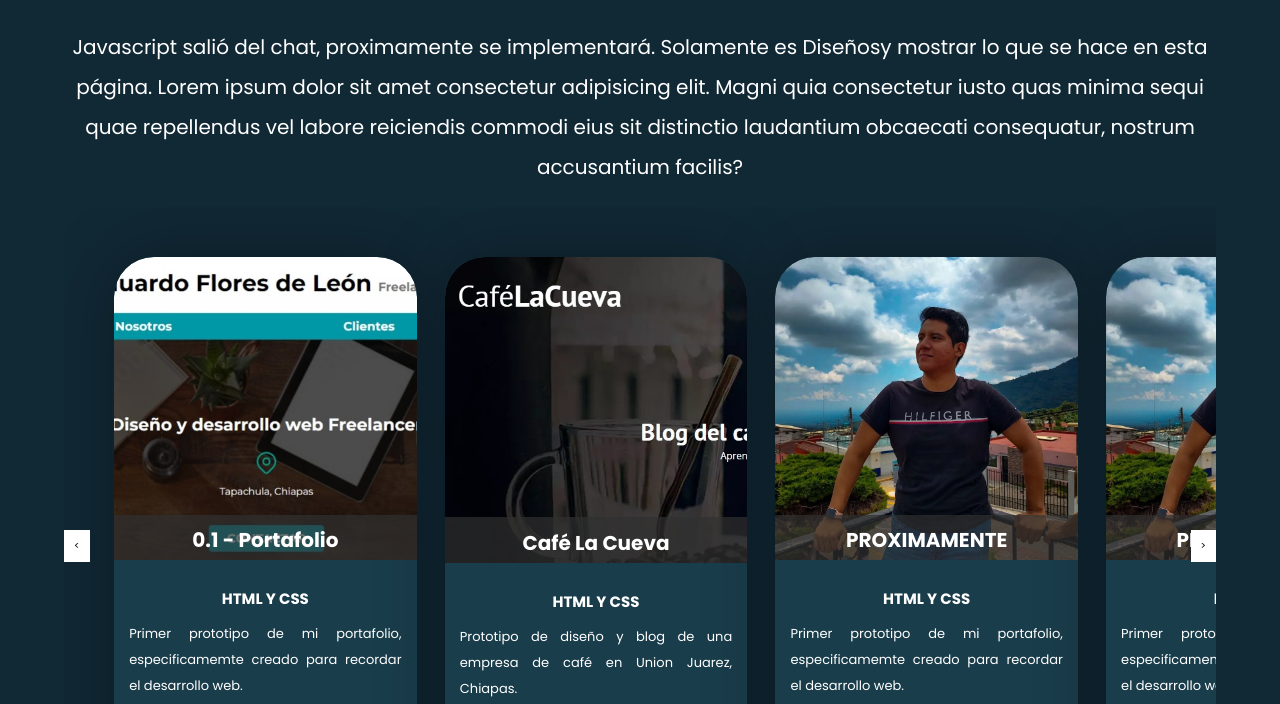
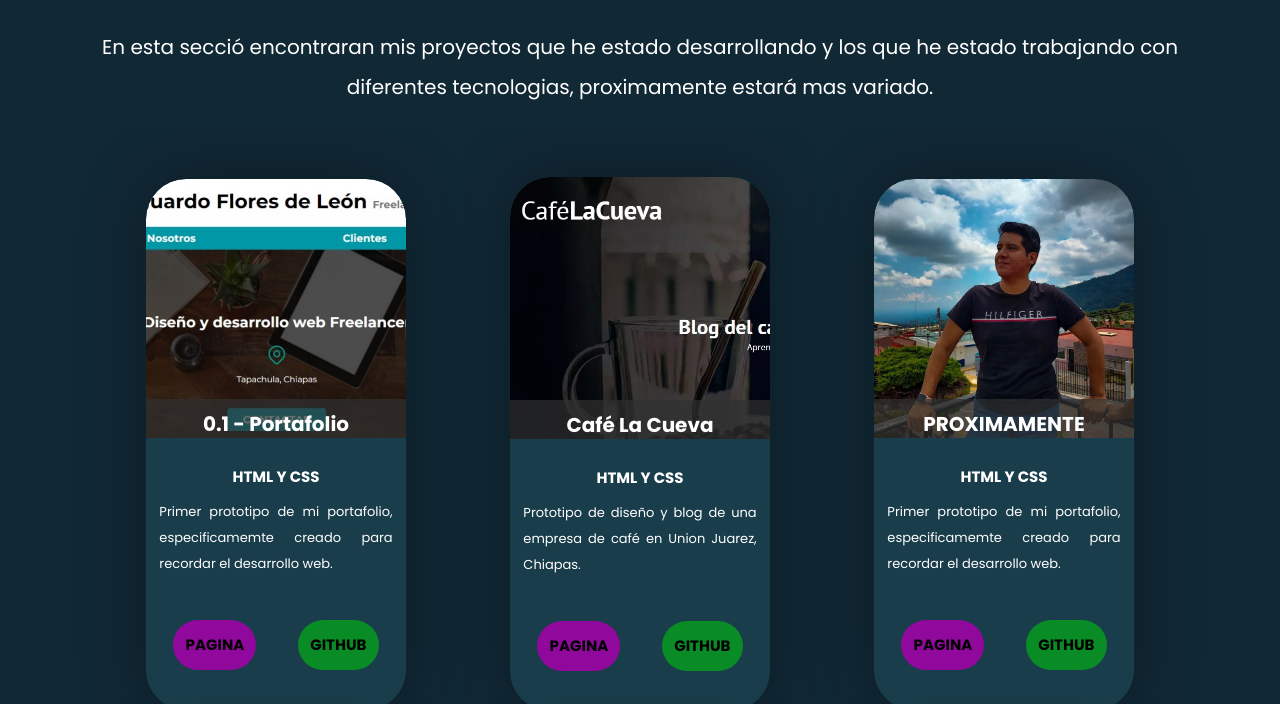
Before and after one commit to EduFlores17/Portafolio--Edu-Flores, a plain HTML site: page Proyectos.html in a window 1280 px wide. Shown: the part 376-1080 px from the top of the page. Drawn offline with Linux system fonts and the light colour scheme.

Commit message:
correccion sin js, por ahora

```diff
--- a/Proyectos.html
+++ b/Proyectos.html
@@ -39,13 +39,12 @@
         <div class="contcard__texto">
             <h1 class="centrar-texto">Mis Proyectos</h1>
             <h3 class="centrar-texto">Desarrollo web</h3>
-            <p class="centrar-texto">Javascript salió del chat, proximamente se implementará. Solamente es Diseñosy mostrar
-                lo que se hace en esta página. Lorem ipsum dolor sit amet consectetur adipisicing elit. Magni quia consectetur iusto quas minima sequi quae repellendus vel labore reiciendis commodi eius sit distinctio laudantium obcaecati consequatur, nostrum accusantium facilis?
+            <p class="centrar-texto">
+                En esta secció encontraran mis proyectos que he estado desarrollando y los que he estado trabajando
+                con diferentes tecnologias, proximamente estará mas variado.
             </p>
         </div>
 
-        <div class="carousel">
-            <button class="carousel-button left" id="prevButton">&lt;</button>
 
             <div class="cards-container">
                 <div class="cards">
@@ -162,12 +161,8 @@
                             </div>
                         </div>
                     </div>
-
                 </div>
             </div>
-
-            <button class="carousel-button right" id="nextButton">&gt;</button>
-        </div>
     </main>
 
     <article class="contenedor condesing">
@@ -176,8 +171,7 @@
             <h3 class="centrar-texto">Diseños y publicidad</h3>
         </div>
 
-        <div class="carousel">
-            <button class="carousel-button left" id="prevButton1">&lt;</button>
+
 
             <div class="cards-container">
                 <div class="cards" id="cards1">
@@ -296,9 +290,6 @@
 
                 </div>
             </div>
-
-            <button class="carousel-button right" id="nextButton1">&gt;</button>
-        </div>
     </article>
 
 
@@ -324,7 +315,7 @@
             </div>
         </div>
     </footer>
-    <script src="js/scripts.js"></script>
+
 </body>
 
 </html>
--- a/css/styles.css
+++ b/css/styles.css
@@ -647,46 +647,13 @@ ul{
         margin-top: 70%;
     }
 
-    .carousel {
-        display: flex;
-        align-items: center;
-        position: relative;
-    }
-
-    .cards-container {
-        overflow: hidden;
-        width: 100%;
-        padding: 5rem;
-        display: flex;
-        gap: 3rem;
-        transition: 2s ease;
-        justify-content: left;
-    }
-
-
+}
 
     .cards {
-        display: flex;
-        gap: 2.8rem; /* Ajustar el espacio entre tarjetas */
-        transition: transform 0.5s ease;
-    }
-
-    .carousel-button {
-        background-color: var(--button-bg, #fff);
-        border: none;
-        padding: 1rem;
-        cursor: pointer;
-        z-index: 1;
-    }
-
-    .left {
-        position: absolute;
-        left: 0;
-    }
-
-    .right {
-        position: absolute;
-        right: 0;
+        display: grid;
+        grid-template-columns: repeat(1, 1fr);
+        justify-items: center;
+        gap: 4rem;
     }
 
     .card {
@@ -695,8 +662,8 @@ ul{
         overflow: hidden;
         transition: box-shadow 0.5s ease, transform 2s ease;
         box-shadow: 0 0 7rem rgba(0, 0, 0, 0.3);
-        flex: 0 0 calc((79.2% - 6rem) / 4); /* Ajustar el ancho de cada tarjeta */
-        max-width: calc((48.2% - 25rem) / 3); /* Asegurar un tamaño máximo */
+        max-width: 100%;
+
     }
 
     .card:hover {
@@ -743,7 +710,8 @@ ul{
     }
 
     .card-botons {
-        display: flex;
+        display: grid;
+        grid-template-columns: repeat(2,1fr);
         gap: .6rem;
         justify-content: center;
         align-content: center;
@@ -784,7 +752,7 @@ ul{
     .card-content {
         margin-top: 3rem;
     }
-}
+
 
 @media (min-width: 410px
 ){
@@ -792,14 +760,21 @@ ul{
     .contcard{
         margin-top: 70%;
     }
+    .cards {
+        display: grid;
+        grid-template-columns: repeat(1, 1fr);
+        align-items: center;
+        align-content: center;
+    }
+
     .card {
         background-color: var(--card);
         border-radius: 4rem;
         overflow: hidden;
         transition: box-shadow 0.5s ease, transform 2s ease;
         box-shadow: 0 0 7rem rgba(0, 0, 0, 0.3);
-        flex: 0 0 calc((79.2% - 6rem) / 6); /* Ajustar el ancho de cada tarjeta */
-        max-width: calc((58.2% - 33rem) / 3); /* Asegurar un tamaño máximo */
+        max-width: 100%;
+        max-height: 100%;
     }
 
     .card-botons {
@@ -842,11 +817,7 @@ ul{
         margin-top: 30%;
     }
 
-    .carousel {
-        display: flex;
-        align-items: center;
-        position: relative;
-    }
+
 
     .cards-container {
         overflow: hidden;
@@ -861,27 +832,10 @@ ul{
 
 
     .cards {
-        display: flex;
-        gap: 2.8rem; /* Ajustar el espacio entre tarjetas */
-        transition: transform 0.5s ease;
-    }
-
-    .carousel-button {
-        background-color: var(--button-bg, #fff);
-        border: none;
-        padding: 1rem;
-        cursor: pointer;
-        z-index: 1;
-    }
-
-    .left {
-        position: absolute;
-        left: 0;
-    }
-
-    .right {
-        position: absolute;
-        right: 0;
+        display: grid;
+        grid-template-columns: repeat(2, 1fr);
+        align-items: center;
+        align-content: center;
     }
 
     .card {
@@ -890,8 +844,8 @@ ul{
         overflow: hidden;
         transition: box-shadow 0.5s ease, transform 2s ease;
         box-shadow: 0 0 7rem rgba(0, 0, 0, 0.3);
-        flex: 0 0 calc((61.2% - 24%) / 2.07); /* Ajustar el ancho de cada tarjeta */
-        max-width: calc((47.2% - 6rem) / 3); /* Asegurar un tamaño máximo */
+        max-width: 100%;
+        max-height: 100%;
     }
 
     .card:hover {
@@ -987,12 +941,6 @@ ul{
         margin-top: 19%;
     }
 
-    .carousel {
-        display: flex;
-        align-items: center;
-        position: relative;
-    }
-
     .cards-container {
         overflow: hidden;
         width: 100%;
@@ -1006,27 +954,10 @@ ul{
 
 
     .cards {
-        display: flex;
-        gap: 2.8rem; /* Ajustar el espacio entre tarjetas */
-        transition: transform 0.5s ease;
-    }
-
-    .carousel-button {
-        background-color: var(--button-bg, #fff);
-        border: none;
-        padding: 1rem;
-        cursor: pointer;
-        z-index: 1;
-    }
-
-    .left {
-        position: absolute;
-        left: 0;
-    }
-
-    .right {
-        position: absolute;
-        right: 0;
+        display: grid;
+        grid-template-columns: repeat(3, 1fr);
+        align-items: center;
+        align-content: center;
     }
 
     .card {
@@ -1035,8 +966,8 @@ ul{
         overflow: hidden;
         transition: box-shadow 0.5s ease, transform 2s ease;
         box-shadow: 0 0 7rem rgba(0, 0, 0, 0.3);
-        flex: 0 0 calc((61.2% - 23%) / 2); /* Ajustar el ancho de cada tarjeta */
-        max-width: calc((71.2% - 6rem) / 3); /* Asegurar un tamaño máximo */
+        max-width: 100%;
+        max-height: 100%;
     }
 
     .card:hover {
```
